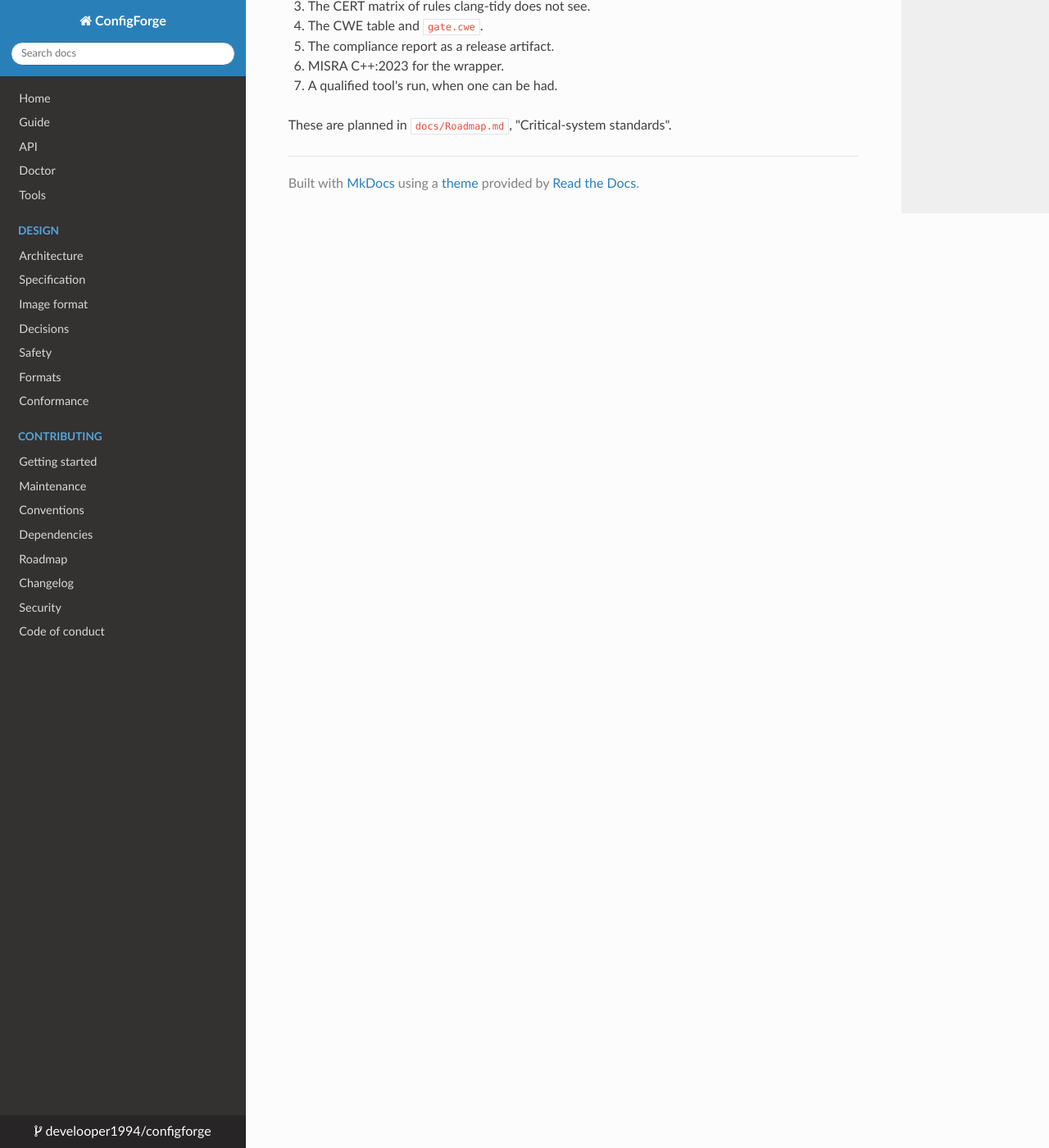
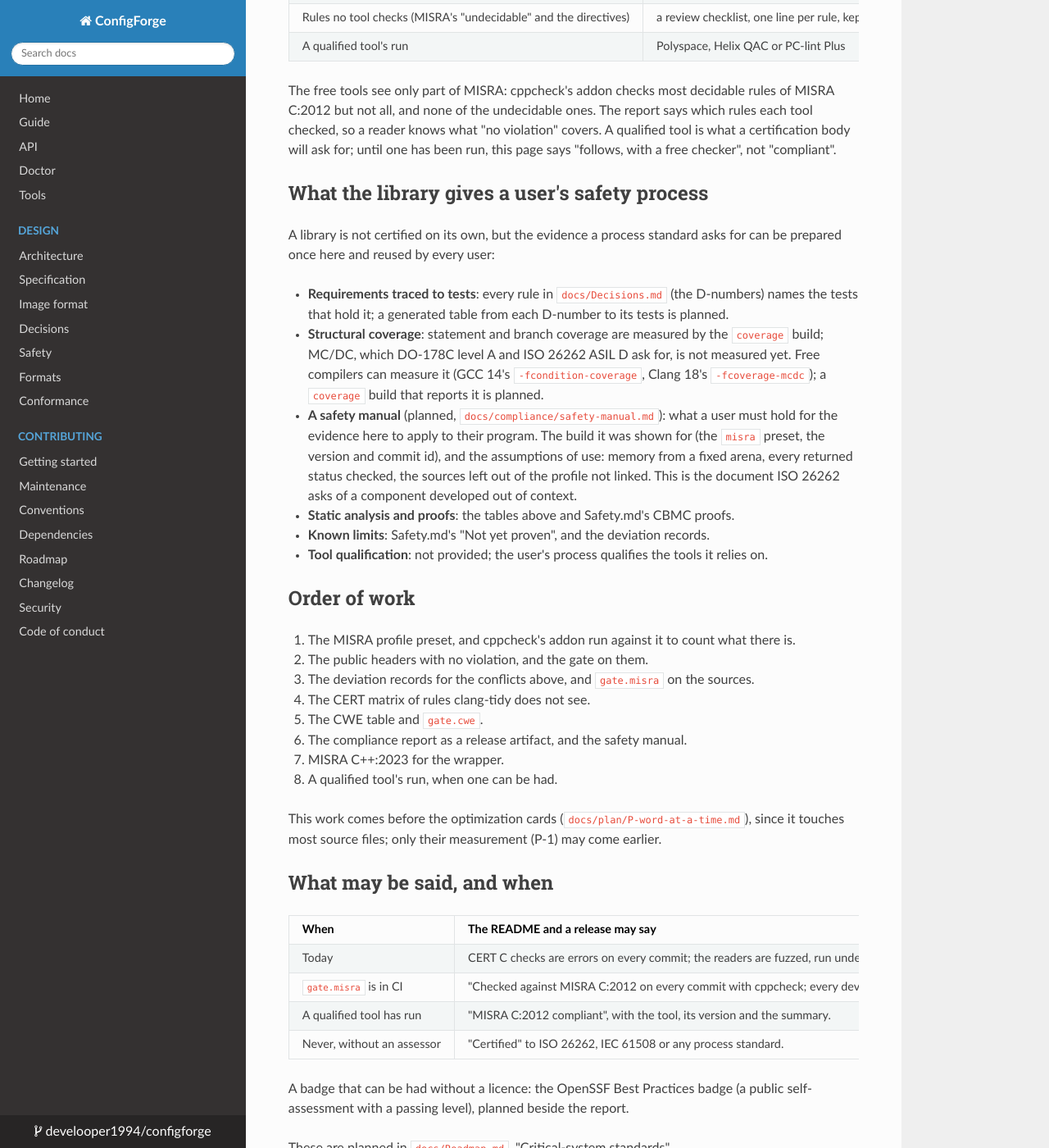
Before and after one commit to develooper1994/configforge, an MkDocs documentation site: the page built from docs/Compliance.md, in a window 1280 px wide and 1400 px high, scrolled down 3380 px. Shown: the whole window at 82% size. Built offline with MkDocs 1.6.1, drawn with Linux system fonts in a browser that asks for light colours; some of the changed text lies outside the part shown.

Commit message:
Compliance: headers first, the three MISRA Compliance documents, a safety manual, and what may be said when; Plan, P cards: P-1 may come before the MISRA work, the rest after

```diff
--- a/docs/Compliance.md
+++ b/docs/Compliance.md
@@ -64,6 +64,8 @@ each review.
 | **Fixed-width types** | MISRA Dir 4.6: use sized typedefs | C89 has no `<stdint.h>` | Followed through the library's own `cf_i64`, `cf_u64` and friends, sized by `CF_STATIC_ASSERT`. |
 | **C version** | MISRA C:2012 targets C90 and C99; MISRA C:2023 adds C11 | the project's floor is C89 (D-72) | Compatible: C89/C90 is MISRA's first language. Code that needs C99 or later is optional (`CF_WITH_PREFERENCES` on macOS compiles `posix.c` as C99 for CoreFoundation's headers) and is outside the MISRA profile. |
 | **Floating point** | MISRA rules on float comparison and conversion | configuration values can be reals | Real values are optional (`CF_WITH_REAL`); the MISRA profile can leave them out. Where they are in, the parser and printer are listed in Safety.md's "Not yet proven". |
+| **The environment** | MISRA C keeps to the standard language and library (Rule 1.2, advisory, on extensions; Rule 8.5 on where an external object is declared; the numbers are to be confirmed against the edition the matrix names) | a configuration library reads environment variables, and the platform layer reads them through POSIX's `environ` (`src/platform/posix/posix.c`), not `getenv` | To decide with the matrix: a deviation confined to the platform layer, or the environment source left out of the MISRA profile. A program that reads only from memory calls none of it. |
+| **Reading a word at a time** | MISRA C Rule 21.15 (required; to be confirmed as above): `memcpy`'s pointers are to compatible types; the Rule 11 group forbids the cast that would replace it | the word-at-a-time scans (`docs/plan/P-word-at-a-time.md`) read an `unsigned long` from bytes with `memcpy` | No deviation: the MISRA profile builds with `CF_WITH_SWAR=0` and without `CF_WITH_SIMD`, so it compiles the byte loops, which stay the reference. |
 
 ## The MISRA profile
 
@@ -72,9 +74,24 @@ named build configuration (a CMake preset, `misra`, built from the
 existing `minimal` one) made of what such a user takes: the core, memory
 and document sources, a fixed arena, no directories (`CF_WITH_DIR=OFF`),
 no threads (`CF_SINGLE_THREADED`), no reals unless asked
-(`CF_WITH_REAL=OFF`). The matrix
+(`CF_WITH_REAL=OFF`), and the byte loops rather than the word-at-a-time
+or SIMD scans (`CF_WITH_SWAR=0`, no `CF_WITH_SIMD`). The matrix
 and the gate are checked against this profile first; the full library is
 reported against too, with its extra deviations listed separately.
+
+**The public headers come first, and take no deviation.** A user's own
+checker reads `include/` inside every file of theirs that includes it,
+so a violation there is a finding in their project, and a deviation
+there is one they must adopt. The `.c` files they can set aside as
+adopted code, with this page's records; the headers they cannot. The
+gate's first target is therefore `include/` with no violation and no
+record, before the sources are counted.
+
+**Rules about a whole program.** Some rules can be judged only where
+the program is whole: unused macros, types and tags (the Rule 2 group),
+an object with external linkage used in one file only (Rule 8.7). A
+library's public names are unused from its own side. The matrix marks
+these "for the integrator to check", not "followed".
 
 ## Deviation records
 
@@ -90,6 +107,19 @@ in the form MISRA Compliance:2020 asks for:
 
 A suppression in the checker's configuration points at its record; a
 suppression with no record fails the gate.
+
+The records are one of three documents MISRA Compliance:2020 asks for,
+and a user who takes the library as adopted code needs all three:
+
+* the **guideline enforcement plan**: for each rule, which tool or
+  review checks it (the Automation table below, one row per rule);
+* the **deviation records**, above;
+* the **guideline compliance summary**: for each rule, followed,
+  deviated (with its record), or not applicable. The compliance report
+  attached to a release is this summary.
+
+MISRA's rule texts are under copyright. The matrix, the records and the
+report name rules by number only; no rule text is committed.
 
 ## Automation
 
@@ -122,7 +152,16 @@ standard asks for can be prepared once here and reused by every user:
   each D-number to its tests is planned.
 * **Structural coverage**: statement and branch coverage are measured by
   the `coverage` build; MC/DC, which DO-178C level A and ISO 26262 ASIL D
-  ask for, is not measured yet.
+  ask for, is not measured yet. Free compilers can measure it (GCC 14's
+  `-fcondition-coverage`, Clang 18's `-fcoverage-mcdc`); a `coverage`
+  build that reports it is planned.
+* **A safety manual** (planned, `docs/compliance/safety-manual.md`):
+  what a user must hold for the evidence here to apply to their
+  program. The build it was shown for (the `misra` preset, the version
+  and commit id), and the assumptions of use: memory from a fixed
+  arena, every returned status checked, the sources left out of the
+  profile not linked. This is the document ISO 26262 asks of a
+  component developed out of context.
 * **Static analysis and proofs**: the tables above and Safety.md's CBMC
   proofs.
 * **Known limits**: Safety.md's "Not yet proven", and the deviation
@@ -134,11 +173,30 @@ standard asks for can be prepared once here and reused by every user:
 
 1. The MISRA profile preset, and cppcheck's addon run against it to
    count what there is.
-2. The deviation records for the conflicts above, and `gate.misra`.
-3. The CERT matrix of rules clang-tidy does not see.
-4. The CWE table and `gate.cwe`.
-5. The compliance report as a release artifact.
-6. MISRA C++:2023 for the wrapper.
-7. A qualified tool's run, when one can be had.
+2. The public headers with no violation, and the gate on them.
+3. The deviation records for the conflicts above, and `gate.misra` on
+   the sources.
+4. The CERT matrix of rules clang-tidy does not see.
+5. The CWE table and `gate.cwe`.
+6. The compliance report as a release artifact, and the safety manual.
+7. MISRA C++:2023 for the wrapper.
+8. A qualified tool's run, when one can be had.
+
+This work comes before the optimization cards
+(`docs/plan/P-word-at-a-time.md`), since it touches most source files;
+only their measurement (P-1) may come earlier.
+
+## What may be said, and when
+
+| When | The README and a release may say |
+| ---- | -------------------------------- |
+| Today | CERT C checks are errors on every commit; the readers are fuzzed, run under sanitizers and pass the formats' conformance suites; the bounds named in Safety.md are proven with CBMC. |
+| `gate.misra` is in CI | "Checked against MISRA C:2012 on every commit with cppcheck; every deviation is recorded; the compliance summary is attached to each release." |
+| A qualified tool has run | "MISRA C:2012 compliant", with the tool, its version and the summary. |
+| Never, without an assessor | "Certified" to ISO 26262, IEC 61508 or any process standard. |
+
+A badge that can be had without a licence: the OpenSSF Best Practices
+badge (a public self-assessment with a passing level), planned beside
+the report.
 
 These are planned in `docs/Roadmap.md`, "Critical-system standards".
```
Also changed, not shown: docs/plan/P-word-at-a-time.md (+10 -2 lines).
